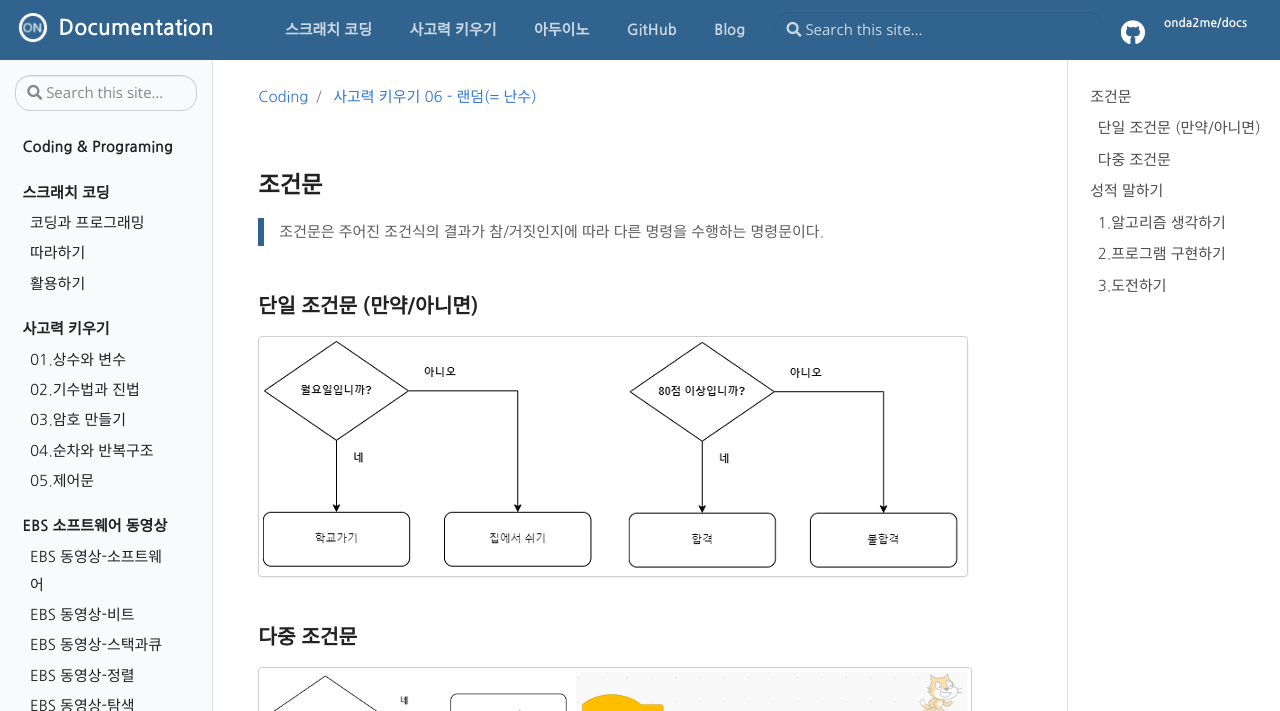
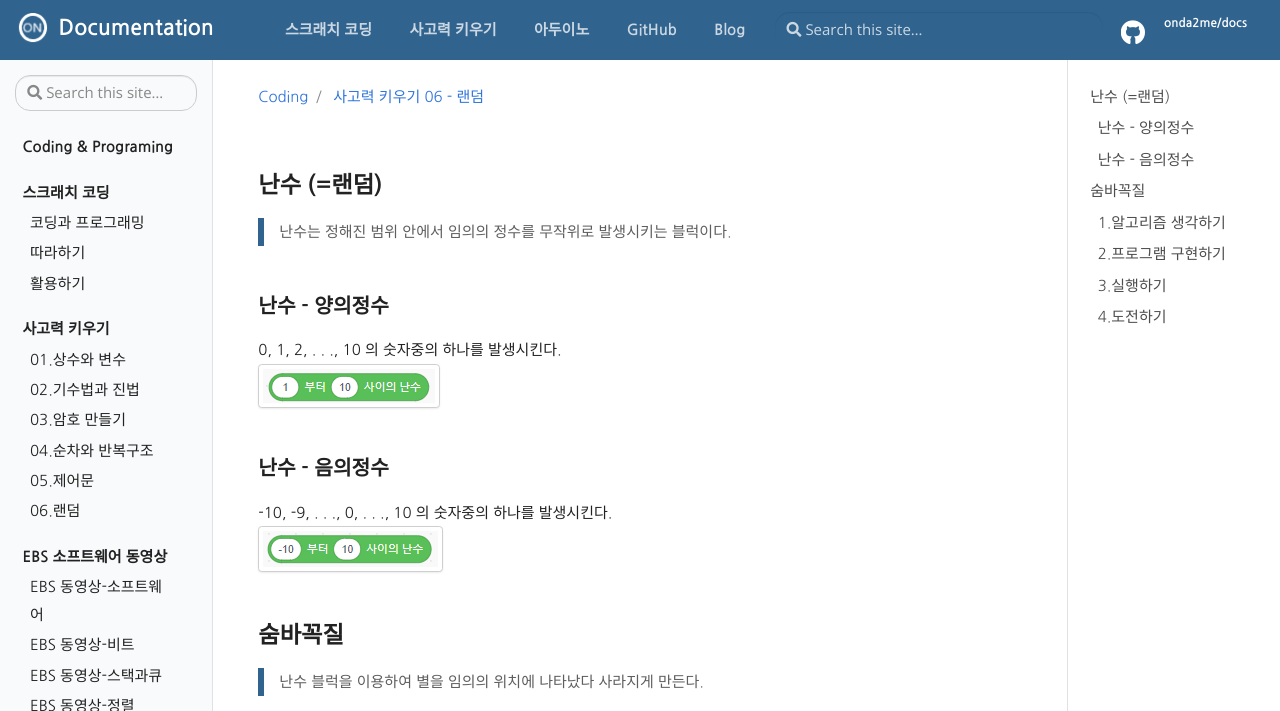
Before and after one commit to onda2me/docs, a Jekyll site: the page built from webdocs/_coding/thinking06.md, in a window 1280 px wide and 1400 px high. Shown: the top 711 px of the window. Built offline with Jekyll 4.4.1, drawn with Linux system fonts in a browser that asks for light colours; some of the changed text lies outside the part shown; grey boxes are pictures that could not be loaded.

Commit message:
add random

````diff
--- a/_data/side-coding.yml
+++ b/_data/side-coding.yml
@@ -24,6 +24,8 @@
     url: "/coding/thinking04"
   - title: 05.제어문
     url: "/coding/thinking05"
+  - title: 06.랜덤
+    url: "/coding/thinking06"
 
 
 - title: EBS 소프트웨어 동영상
--- a/webdocs/_coding/thinking06.md
+++ b/webdocs/_coding/thinking06.md
@@ -1,36 +1,43 @@
 ---
-title: 사고력 키우기 06 - 랜덤(= 난수)
+title: 사고력 키우기 06 - 랜덤
 ---
-# 조건문
->> 조건문은 주어진 조건식의 결과가 참/거짓인지에 따라 다른 명령을 수행하는 명령문이다.
+# 난수 (=랜덤)
+>> 난수는 정해진 범위 안에서 임의의 정수를 무작위로 발생시키는 블럭이다.
 
-## 단일 조건문 (만약/아니면)
-![]({{ site.baseurl }}/assets/images/scratch/if_02.png){: .img-thumbnail }
+## 난수 - 양의정수
+0, 1, 2, . . ., 10 의 숫자중의 하나를 발생시킨다.
+![]({{ site.baseurl }}/assets/images/scratch/random_01.png){: .img-thumbnail }
 
-## 다중 조건문
-![]({{ site.baseurl }}/assets/images/scratch/ifelse_04.png){: .img-thumbnail }
 
-# 성적 말하기
->> 점수에 따라 성적을 알려준다.
-![]({{ site.baseurl }}/assets/images/scratch/ifelse_05.png){: style="height:350px" .img-thumbnail }
+## 난수 - 음의정수
+-10, -9, . . ., 0, . . ., 10 의 숫자중의 하나를 발생시킨다.
+![]({{ site.baseurl }}/assets/images/scratch/random_02.png){: .img-thumbnail }
+
+# 숨바꼭질
+>> 난수 블럭을 이용하여 별을 임의의 위치에 나타났다 사라지게 만든다.
+
+<iframe width="560" height="315" src="https://www.youtube.com/embed/wpF1DhDncbA" title="YouTube video player" frameborder="0" allow="accelerometer; autoplay; clipboard-write; encrypted-media; gyroscope; picture-in-picture" allowfullscreen></iframe>
+
 
 
 ## 1.알고리즘 생각하기
 ```
-1. 점수를 입력한다.
-2. 입력받은 점수( 90 / 80/ 70 / 그외 )에 따라 성적을 알려준다.
+1. 별이 나타나게 할 임의의 위치 (x, y) 변수를 만든다
+2. 1초동안 별을 보였다가 1초동안 별이 안보이게 한다.
+3. 1~2번 과정을 반복한다.
 ```
 
 ## 2.프로그램 구현하기
+[예제보기](https://scratch.mit.edu/projects/624162439/){: .btn .btn-primary target="_blank" }
 
-[예제보기](https://scratch.mit.edu/projects/617364331/){: .btn .btn-primary target="_blank" }
+![]({{ site.baseurl }}/assets/images/scratch/random_03.png){: .img-thumbnail }
 
+## 3.실행하기
+<iframe src="https://scratch.mit.edu/projects/624162439/embed" allowtransparency="true" width="485" height="402" frameborder="0" scrolling="no" allowfullscreen></iframe>
 
-## 3.도전하기
+## 4.도전하기
 ```
-1. 변수 리스트를 이용하여 성적표를 만들어 보자.
-2. 여러명의 점수목록을 변수 리스트로 만들어 보자
-2. 점수에 따라 성적목록을 변수 리스트로 만들어 보자.
+1. 동전 던지기 게임을 만들어 보자.
+2. 동전을 클릭하면 동전의 앞면/뒷면이 임의로 나오도록 만들어 보자
 ```
-
-<iframe src="https://scratch.mit.edu/projects/617918416/embed" allowtransparency="true" width="485" height="402" frameborder="0" scrolling="no" allowfullscreen></iframe>
+<iframe src="https://scratch.mit.edu/projects/619842534/embed" allowtransparency="true" width="485" height="402" frameborder="0" scrolling="no" allowfullscreen></iframe>
````
Also changed, not shown: webdocs/_arduino/level1_dimming.md (+2 -1 lines), assets/images/scratch/random_01.png (added), assets/images/scratch/random_02.png (added), assets/images/scratch/random_03.png (added).
